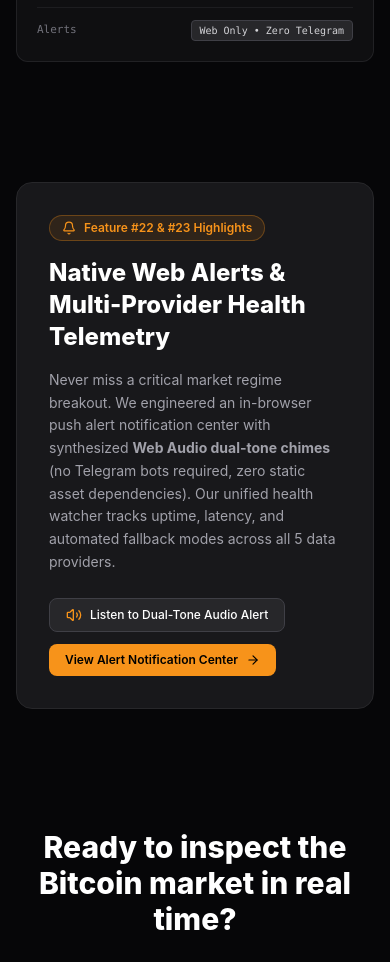
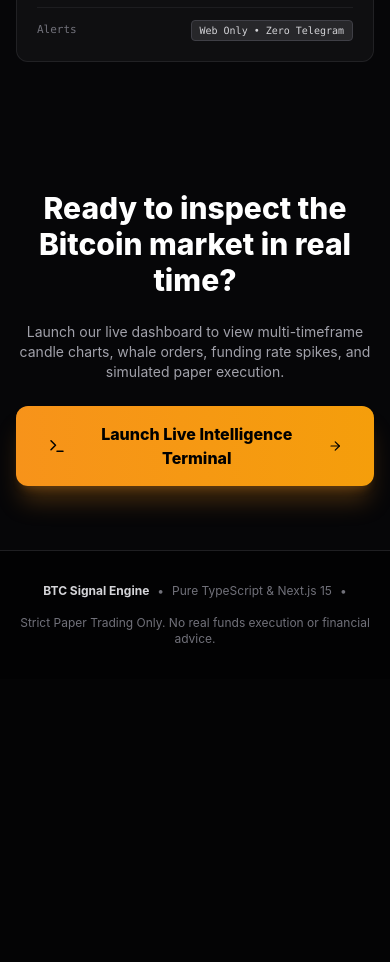
Before and after one commit to BhavyaKachhadiya/BTC-news, a Next.js app: page / in a window 390 px wide. Shown: the part 4160-5122 px from the top of the page. After the commit the page ends 4839 px from the top, so only its background shows below. Built offline with nearby package versions, Linux system fonts and the light colour scheme.

Commit message:
feat(landing): remove Alert Engine and Telemetry callout banner

```diff
--- a/app/page.tsx
+++ b/app/page.tsx
@@ -98,7 +98,6 @@ export default function HomePage() {
           <div className="hidden md:flex items-center gap-6 text-sm text-zinc-400">
             <a href="#features" className="hover:text-btc-gold transition-colors">Features</a>
             <a href="#terminal-preview" className="hover:text-btc-gold transition-colors">Live Preview</a>
-            <a href="#alerts-telemetry" className="hover:text-btc-gold transition-colors">Alert Engine</a>
           </div>
 
           <div className="flex items-center gap-3">
@@ -585,41 +584,7 @@ export default function HomePage() {
 
 
 
-      {/* Alert Engine & Telemetry Feature Callout */}
-      <section id="alerts-telemetry" className="py-14 px-4 sm:px-6 max-w-6xl mx-auto">
-        <div className="p-8 rounded-2xl border border-zinc-800 bg-gradient-to-r from-surface-50 via-zinc-900 to-surface-50 relative overflow-hidden">
-          <div className="max-w-3xl space-y-4">
-            <div className="inline-flex items-center gap-2 px-3 py-1 rounded-full border border-btc-gold/30 bg-btc-gold/10 text-btc-gold text-xs font-semibold">
-              <Bell className="w-3.5 h-3.5" />
-              Feature #22 & #23 Highlights
-            </div>
-            <h2 className="text-2xl sm:text-3xl font-extrabold text-white">
-              Native Web Alerts & Multi-Provider Health Telemetry
-            </h2>
-            <p className="text-sm text-zinc-400 leading-relaxed">
-              Never miss a critical market regime breakout. We engineered an in-browser push alert notification center
-              with synthesized <strong>Web Audio dual-tone chimes</strong> (no Telegram bots required, zero static asset dependencies).
-              Our unified health watcher tracks uptime, latency, and automated fallback modes across all 5 data providers.
-            </p>
-            <div className="pt-2 flex flex-wrap items-center gap-3">
-              <button
-                onClick={handleTestChime}
-                className="inline-flex items-center gap-2 px-4 py-2 rounded-lg bg-zinc-800 hover:bg-zinc-700 text-white font-medium text-xs transition-colors border border-zinc-700"
-              >
-                <Volume2 className="w-4 h-4 text-btc-gold" />
-                <span>{chimePlayed ? "Chime Played!" : "Listen to Dual-Tone Audio Alert"}</span>
-              </button>
-              <Link
-                href="/dashboard"
-                className="inline-flex items-center gap-2 px-4 py-2 rounded-lg bg-btc-gold text-black font-semibold text-xs transition-colors hover:bg-amber-400"
-              >
-                <span>View Alert Notification Center</span>
-                <ArrowRight className="w-3.5 h-3.5" />
-              </Link>
-            </div>
-          </div>
-        </div>
-      </section>
+
 
       {/* Bottom CTA Banner */}
       <section className="py-16 px-4 sm:px-6 max-w-4xl mx-auto text-center space-y-6">
```
